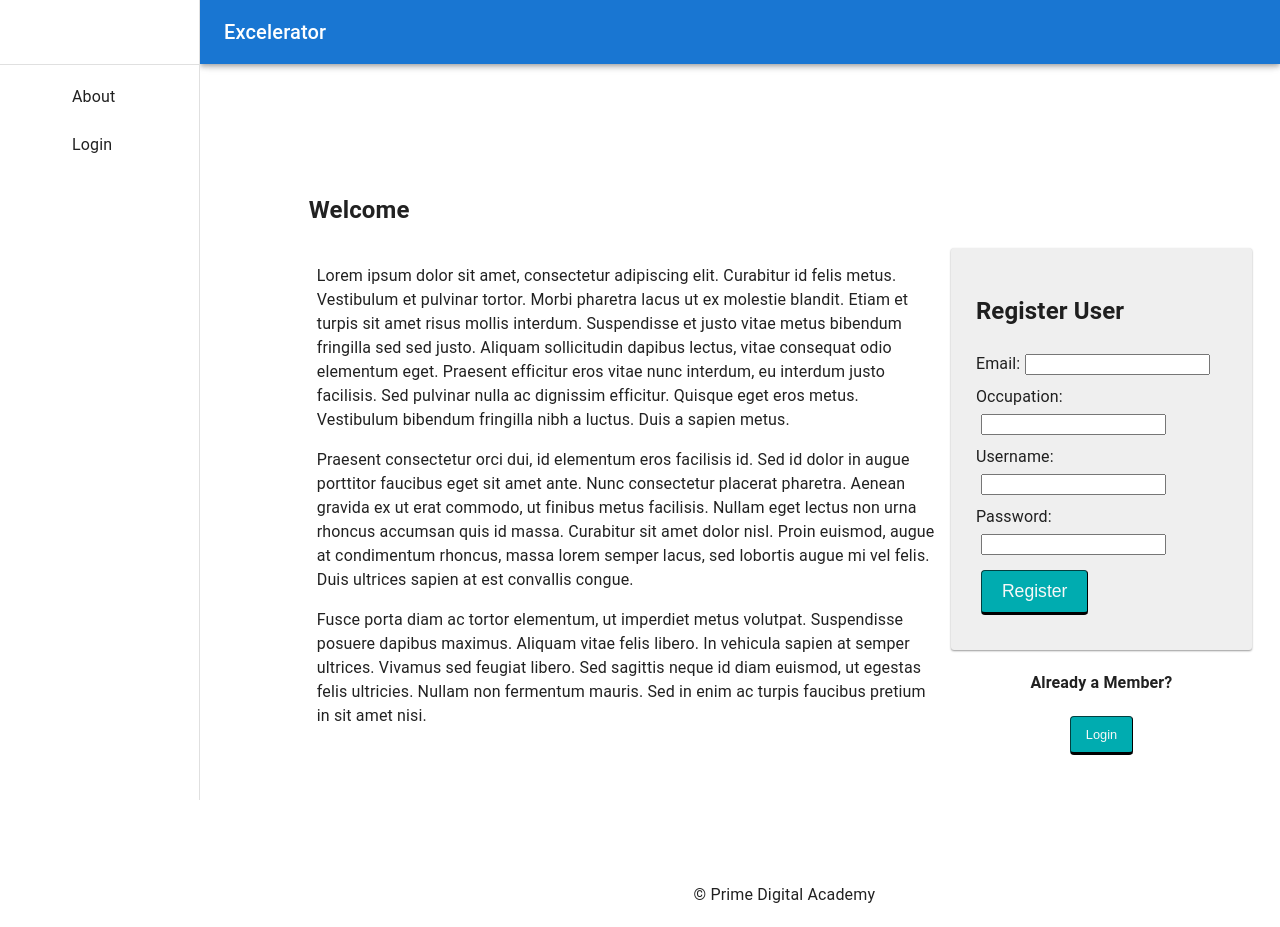
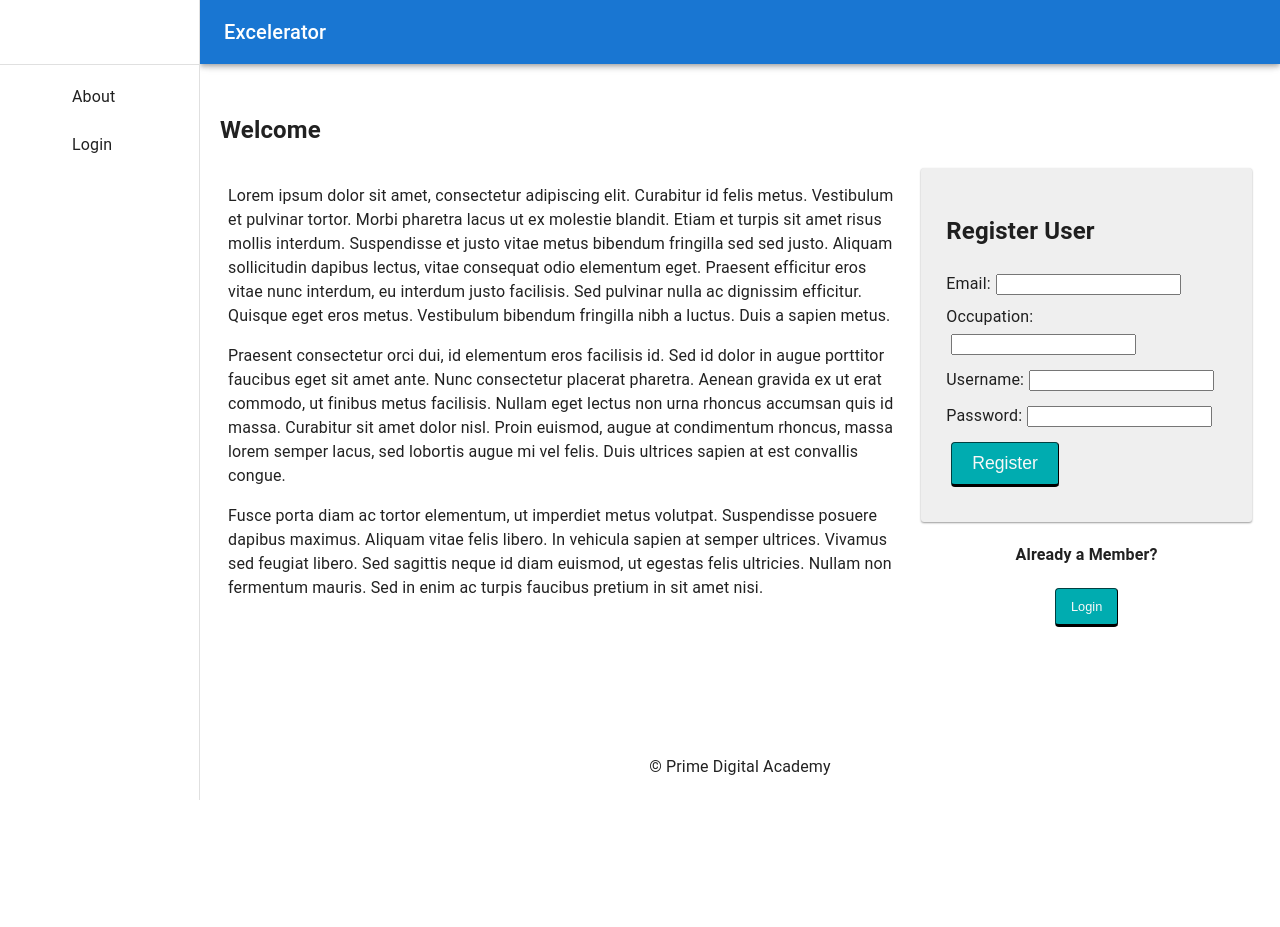
Before and after one commit to excelerator6/Excelerate-App, a React (Create React App) app: page /user#/home in a window 1280 px wide. After the commit the page ends 800 px from the top, so only its background shows below. Built offline with nearby package versions, Linux system fonts and the light colour scheme; no server answers.

Commit message:
changed 100px in .body App.css

```diff
--- a/src/components/App/App.css
+++ b/src/components/App/App.css
@@ -2,7 +2,7 @@ html,
 body,
 #react-root {
   height: 100%;
-  margin-left: 12%;
+  margin-left: 100px;
 }
 
 body {
--- a/src/components/Nav/Nav.jsx
+++ b/src/components/Nav/Nav.jsx
@@ -182,13 +182,13 @@ function Nav(props) {
           component="main"
           sx={{ flexGrow: 1, p: 3, width: { sm: `calc(100% - ${drawerWidth}px)` } }}
         >
-          <Toolbar />
+          {/* <Toolbar />
           <Typography paragraph>
 
           </Typography>
-          <Typography paragraph>
+          <Typography paragraph> */}
 
-          </Typography>
+          {/* </Typography> */}
         </Box>
       </Box>
 
```
